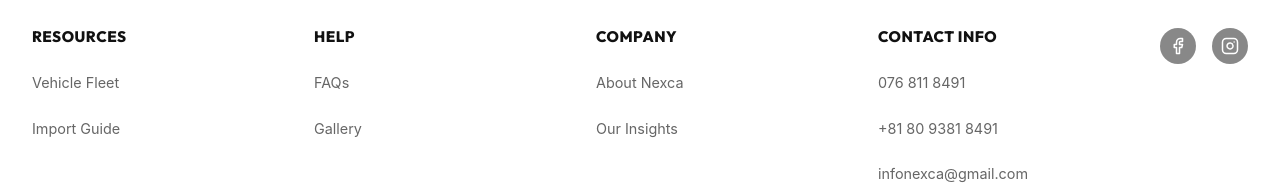
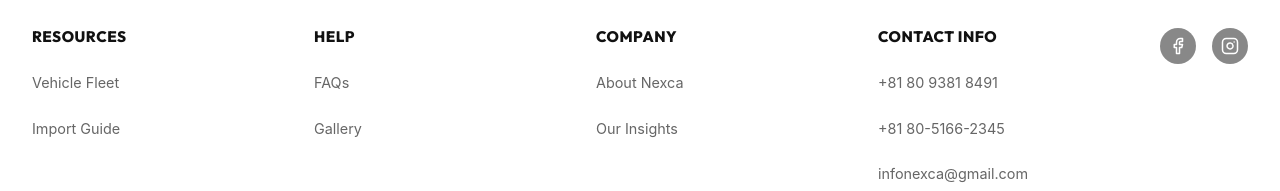
Before and after one commit to AMGRPrabhatha/Nexca, a React (Vite) app: page /privacy-policy in a window 1280 px wide. Shown: the part 1380-1571 px from the top of the page. Built offline with nearby package versions, Linux system fonts and the light colour scheme.

Commit message:
Update footer contact numbers

```diff
--- a/src/components/Footer.jsx
+++ b/src/components/Footer.jsx
@@ -35,8 +35,8 @@ export const Footer = () => {
           <div className="footer-col contact-col">
             <h5>CONTACT INFO</h5>
             <ul>
-              <li><span>076 811 8491</span></li>
               <li><span>+81 80 9381 8491</span></li>
+              <li><span>+81 80-5166-2345</span></li>
               <li><span>infonexca@gmail.com</span></li>
             </ul>
           </div>
```
